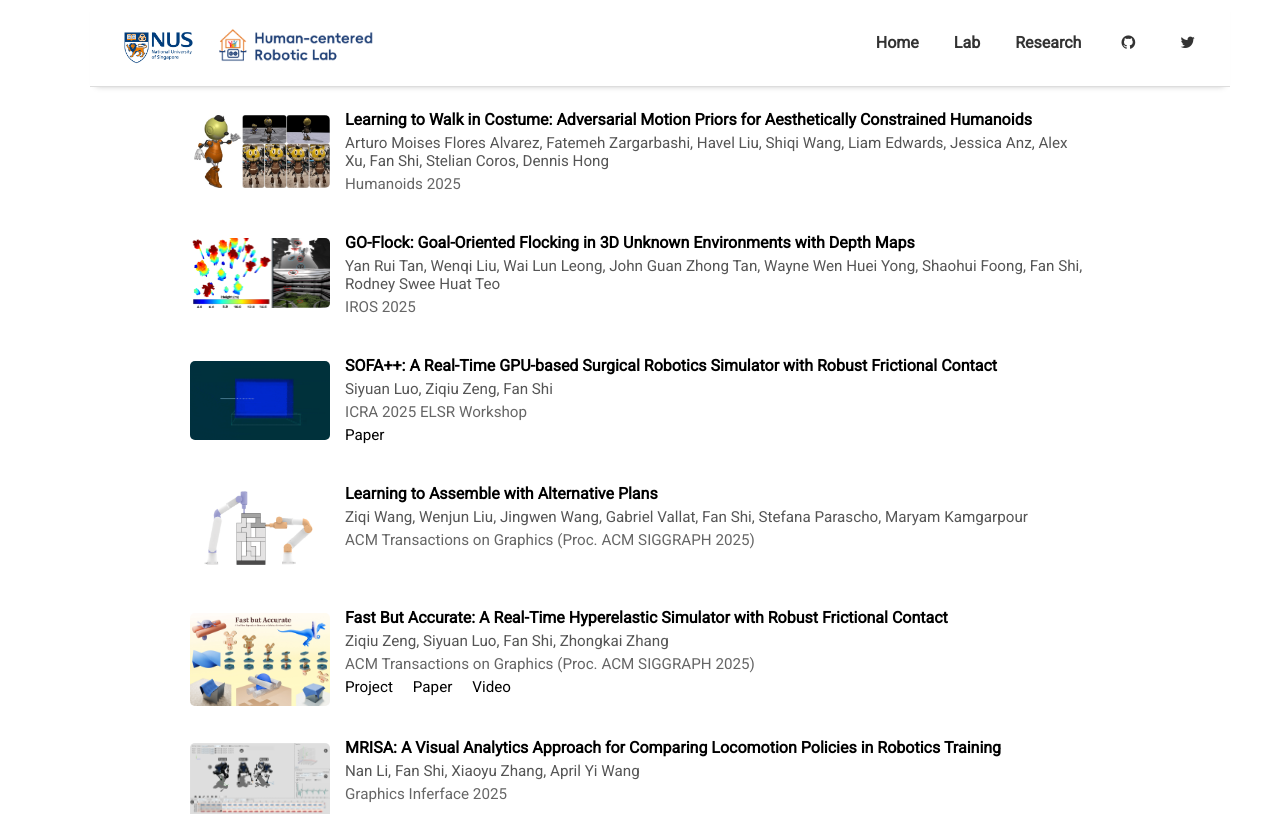
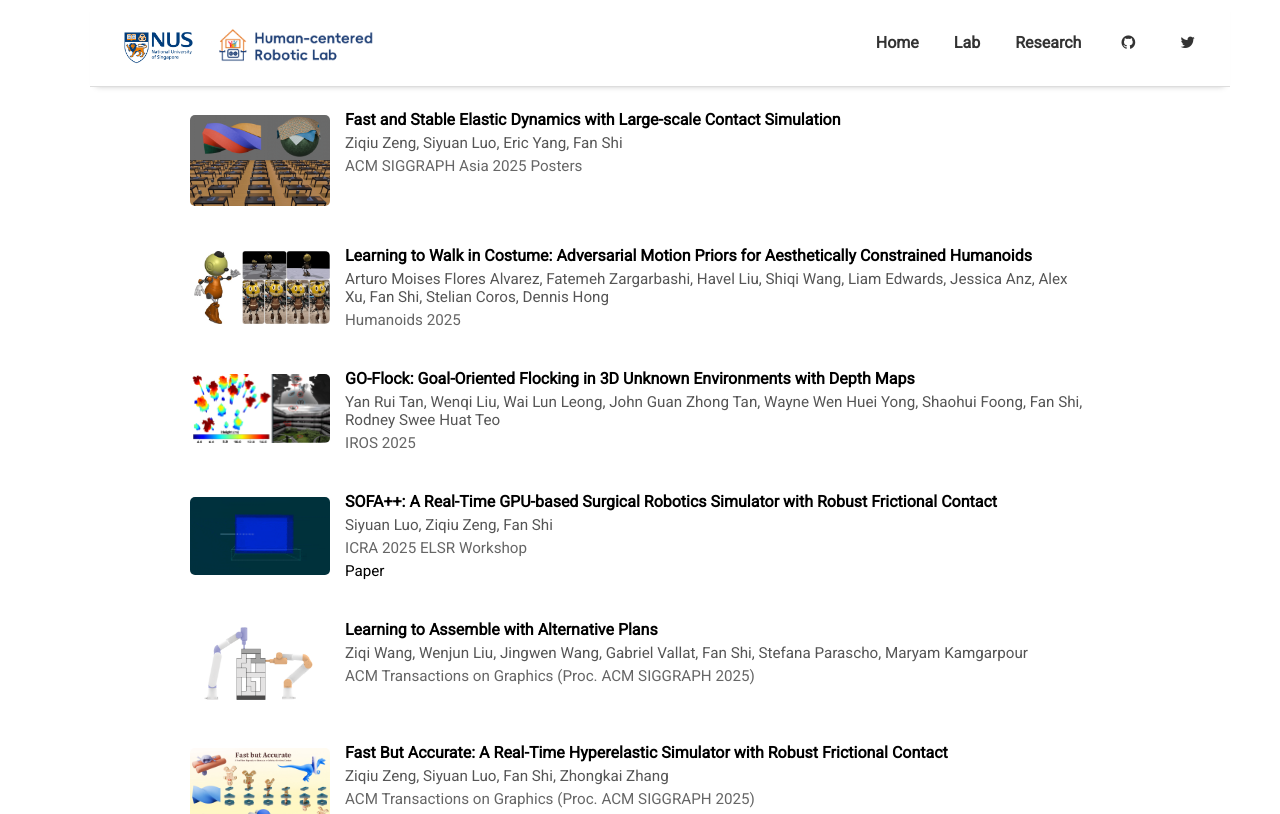
Before and after one commit to NUS-HcRL/nus-hcrl.github.io, a Jekyll site: the page built from pages/research.md, in a window 1280 px wide and 900 px high, cut to the strip 0-814 px from the top of the window. Built offline with Jekyll 4.4.1, drawn with Linux system fonts in a browser that asks for light colours; nearby versions of some CDN libraries.

Commit message:
udpate research

```diff
--- a/pages/research.md
+++ b/pages/research.md
@@ -3,6 +3,17 @@ layout: research
 permalink: /research
 ---
 
+<div class="publications-list">
+    <div class="publication-card">
+        <div class="publication-image-container">
+            <img src="/assets/research_img/sa25-posters.png" alt="Publication Image" class="publication-image">
+        </div>
+        <div class="publication-info">
+            <div class="publication-title">Fast and Stable Elastic Dynamics with Large-scale Contact Simulation</div>
+            <div class="publication-authors">Ziqiu Zeng, Siyuan Luo, Eric Yang, Fan Shi</div>
+            <div class="publication-venue">ACM SIGGRAPH Asia 2025 Posters</div>
+        </div>
+</div>
 <div class="publications-list">
     <div class="publication-card">
         <div class="publication-image-container">
```
Also changed, not shown: assets/research_img/sa25-posters.png (added).
